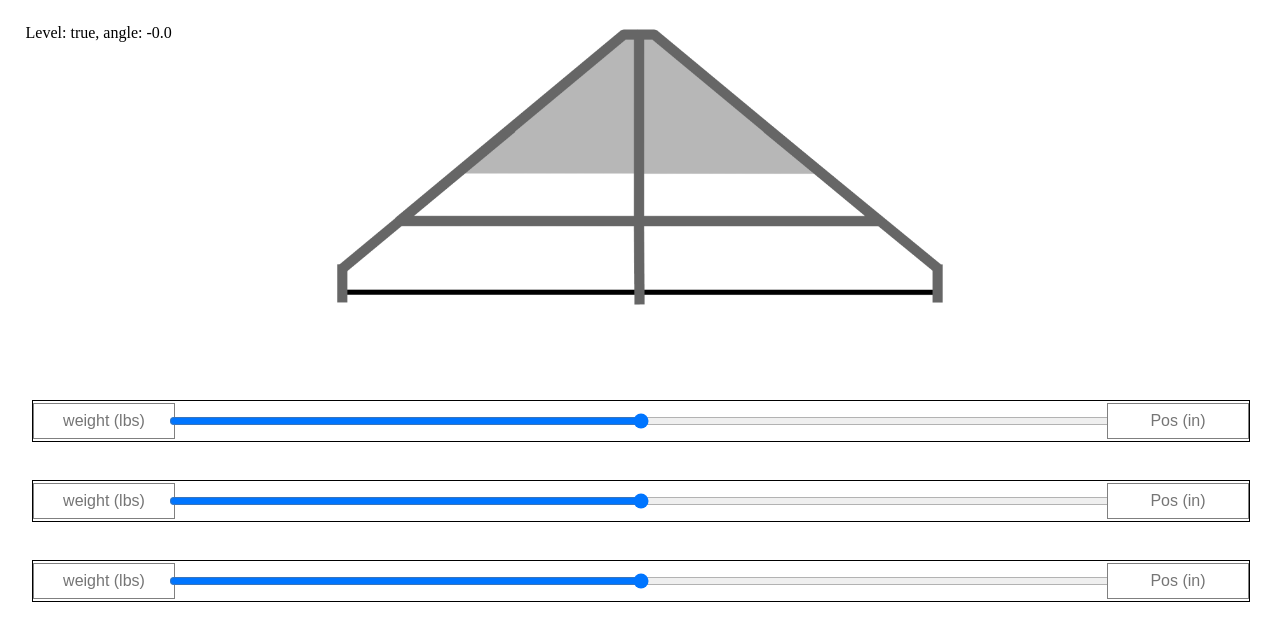
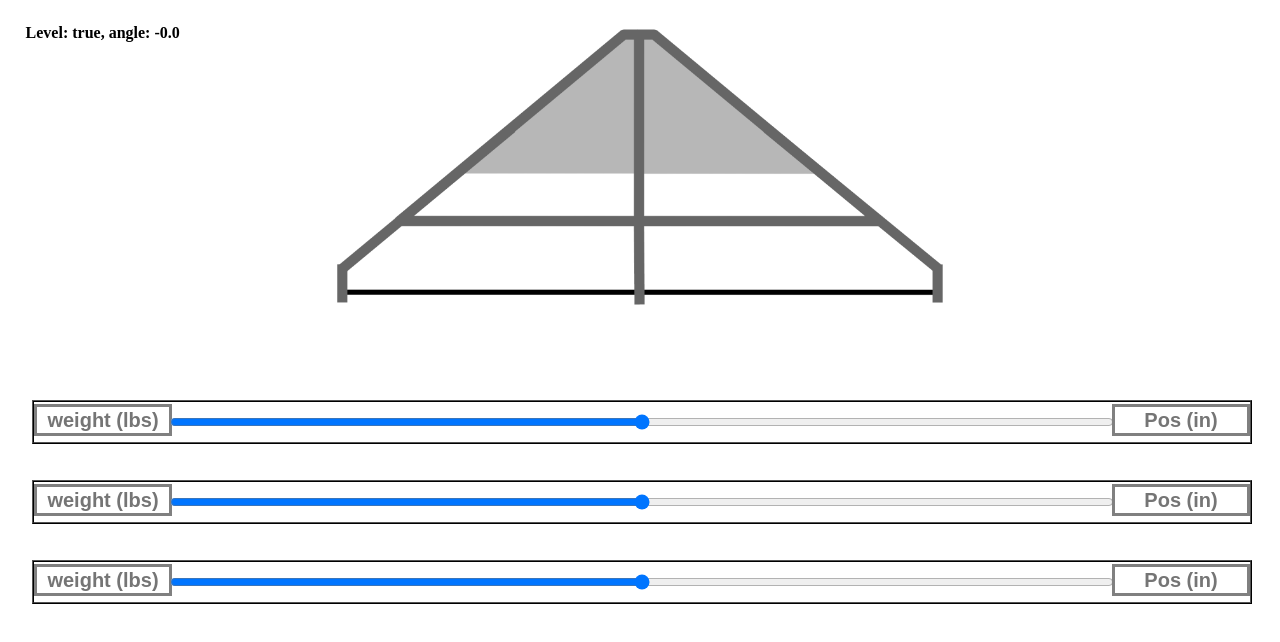
Before and after one commit to HuskieRobotics/balance, a plain HTML site: page index.html in a window 1280 px wide. Drawn offline with Linux system fonts and the light colour scheme.

Commit message:
some color/styling

```diff
--- a/style.css
+++ b/style.css
@@ -6,6 +6,7 @@ body {
 #output {
   position: absolute;
   left: 2vw;
+  font-weight: bold;
 }
 #grid {
   display: grid;
@@ -23,6 +24,11 @@ body {
   bottom: -0.5vh;
   left: 0;
   transition: all 1s;
+  border: 5px ridge lightgray;
+  font-weight: bold;
+  text-align: center;
+  color: white;
+  background-color: #2f2f2f;
 }
 
 #switchContainer {
@@ -37,28 +43,30 @@ body {
 #switch {
   height: 100%;
   display: inline-block;
-  rotate: 15
+  rotate: 15;
 }
 .robot {
   width: 100%;
   height: 5vh;
   display: block;
-  border: 1px solid black;
+  border: 2px ridge black;
   position: relative;
 }
 
 .robot input[type=number] {
-  width: 17vh;
+  width: 16vh;
   margin: 0;
-  height: 4vh;
-  font-size: 2vh;
+  height: 3vh;
+  font-size: 2.5vh;
+  font-weight: bold;
   text-align: center;
   display: inline-block;
   position: absolute;
   right: 0;
   top: 0.25vh;
   -webkit-appearance: none;
-  border: 1px solid gray;
+  border: 3px solid gray;
+  color: black;
 }
 
 .robot input[type=number]:first-of-type {
```
